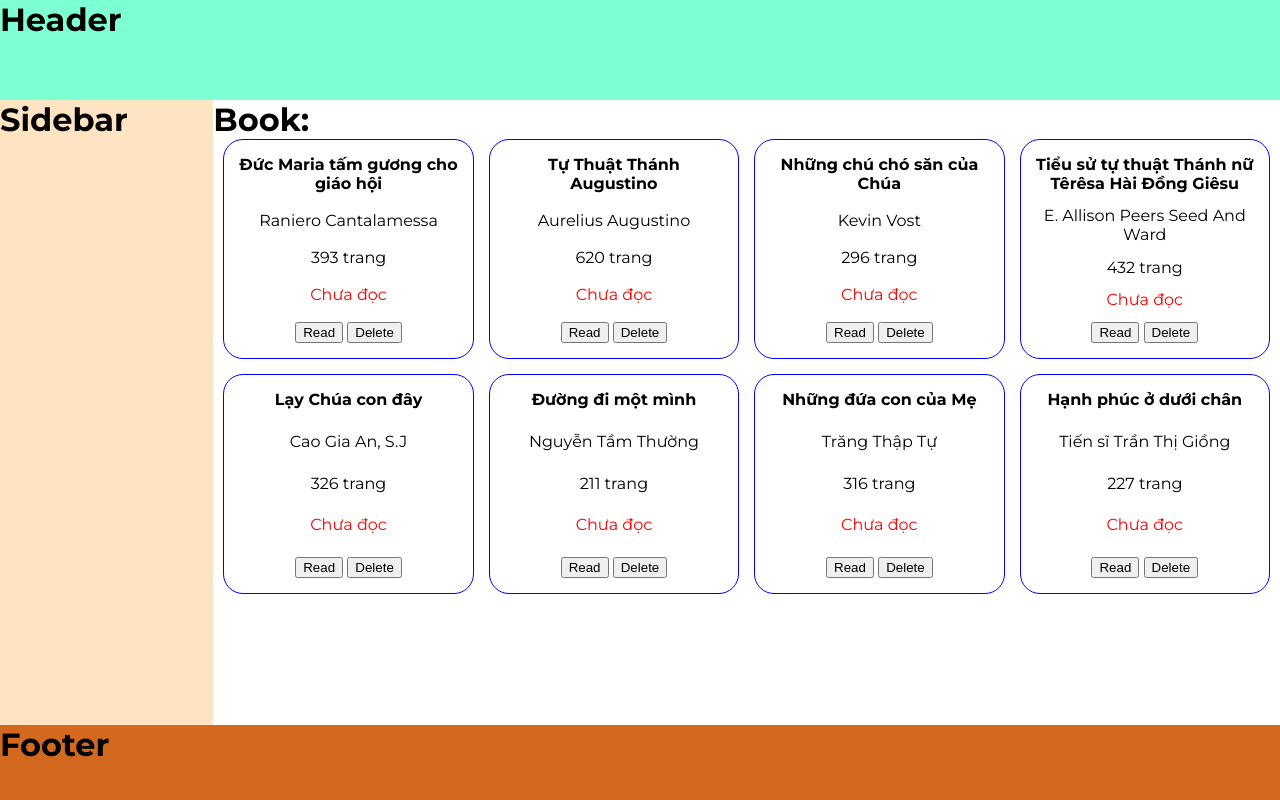
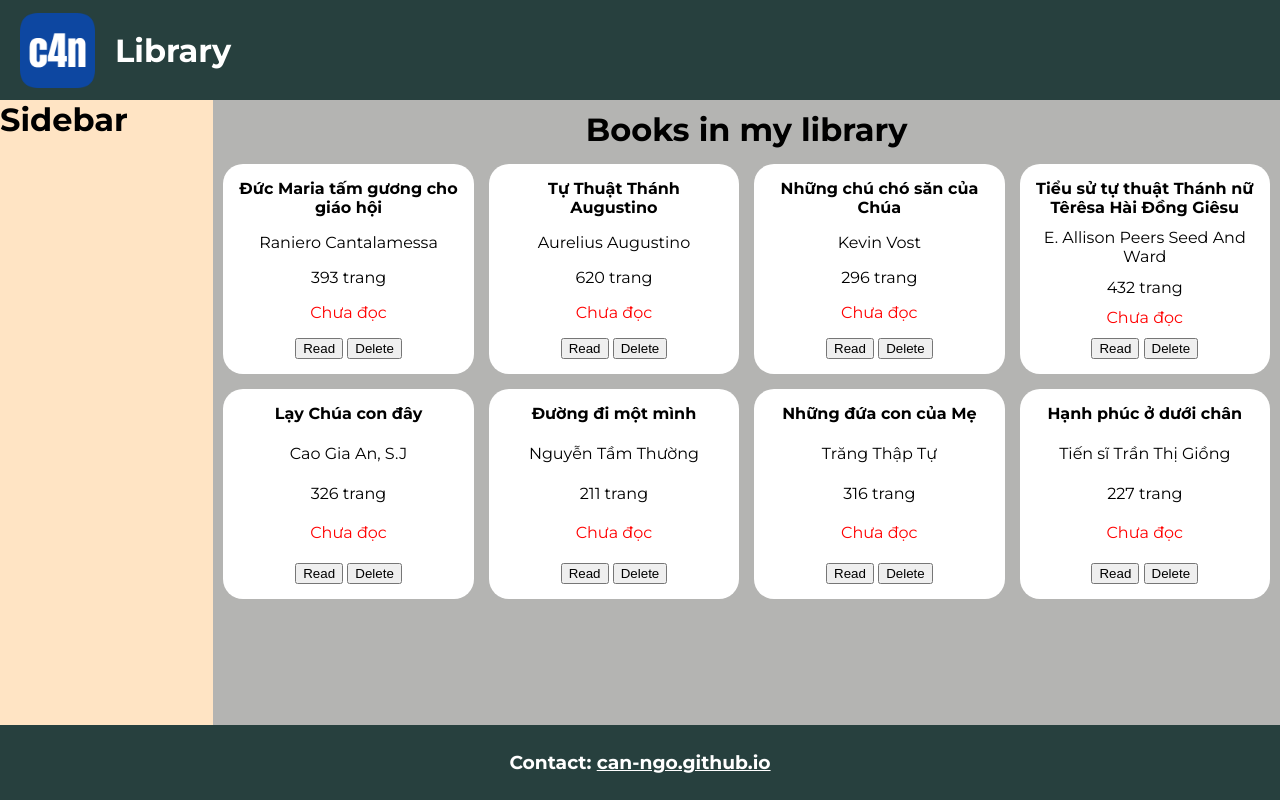
Before and after one commit to can-ngo/book-library, a plain HTML site: page index.html in a window 1280 px wide. Drawn offline with Linux system fonts and the light colour scheme.

Commit message:
Style: header, footer, color

```diff
--- a/index.html
+++ b/index.html
@@ -11,7 +11,8 @@
 </head>
 <body>
     <header>
-        <h1>Header</h1>
+        <img src="favicon/android-chrome-192x192.png" alt="Can logo" width="75px" height="75px">
+        <h1>Library</h1>
     </header>
 
     <div class="sidebar">
@@ -19,14 +20,14 @@
     </div>
 
     <main>
-        <h1>Book:</h1>
+        <h1>Books in my library</h1>
         <div class="books-container">
             <!-- script will populate book cards automatically -->
         </div>
     </main>
 
     <footer>
-        <h1>Footer</h1>
+        <h3>Contact: <a href="https://can-ngo.github.io/" target="_blank" rel="noreferrer noopener">can-ngo.github.io</a></h3>
     </footer>
 </body>
 </html>
--- a/style.css
+++ b/style.css
@@ -21,9 +21,14 @@ body {
 }
 
 header {
-    background-color: aquamarine;
+    background-color: #27403E;
+    color: white;
     grid-column: 1 / 3;
     grid-row: 1 / 2;
+    display: flex;
+    gap: 20px;
+    align-items: center;
+    padding: 0 20px;
 }
 
 .sidebar {
@@ -33,10 +38,10 @@ header {
 }
 
 main .books-container .card {
+    background-color: #fff;
     height: inherit;
     text-align: center;
     padding: 15px 15px;
-    border: 1px solid blue;
     border-radius: 20px;
     display: flex;
     flex-direction: column;
@@ -45,24 +50,40 @@ main .books-container .card {
     justify-content: space-between;
 }
 
+main h1 {
+    margin: 10px 10px 15px 10px;
+    text-align: center;
+}
+
 main .books-container {
     height: 100%;
     padding: 0 10px;
     display: grid;
     grid-template-columns: repeat(auto-fill, minmax(200px, 1fr));
-    grid-template-rows: repeat(auto-fill, 220px);
+    grid-template-rows: repeat(auto-fill, 210px);
     gap: 15px;
     align-items: center;
     justify-content: center;
 }
 
 main {
+    background-color: #B4B4B2;
     grid-column: 2 / 3;
     grid-row: 2 / 3;
 }
 
+footer a:visited,
+footer a {
+    color: white;
+}
+
 footer {
-    background-color: chocolate;
+    background-color: #27403E;
+    color: white;
     grid-column: 1 / 3;
     grid-row: 3 / 4;
+    text-align: center;
+    display: flex;
+    justify-content: center;
+    align-items: center;
 }
```
